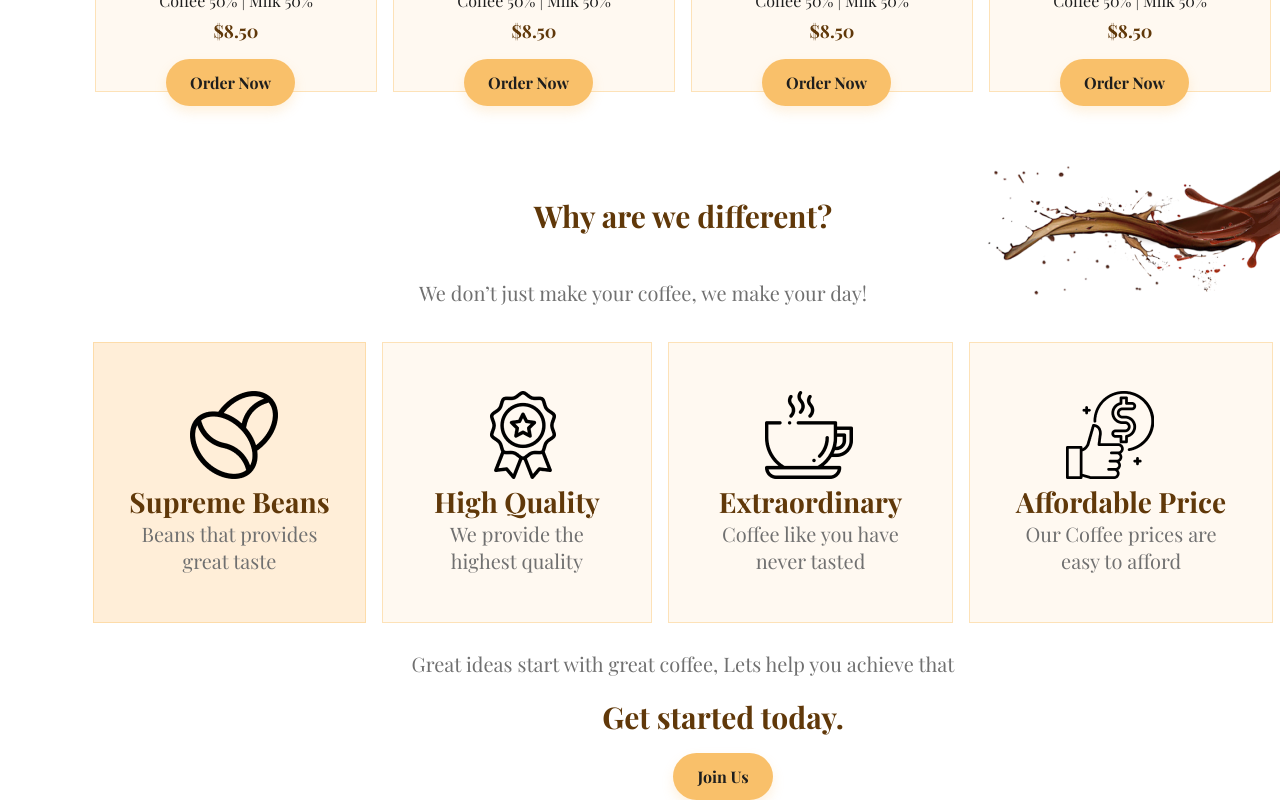
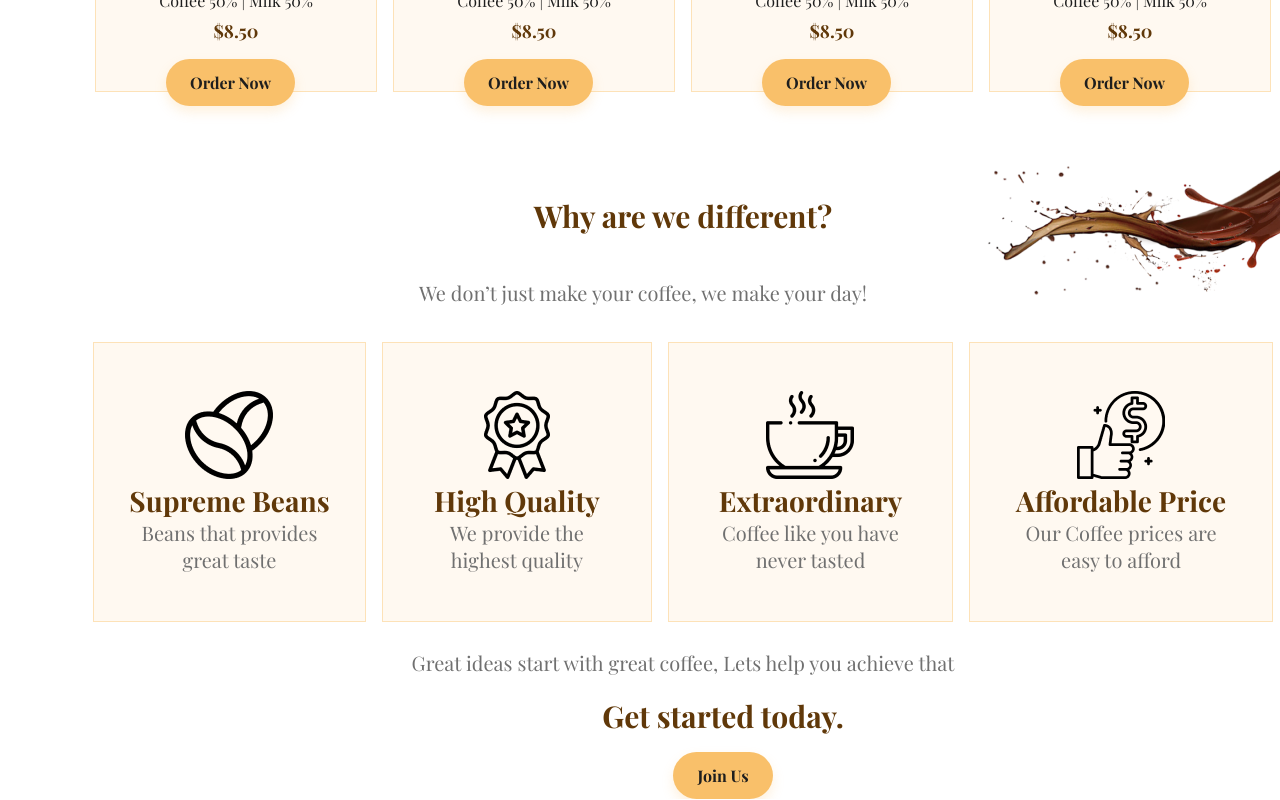
Before and after one commit to RonenTGreat/Bean-Scene-Coffee, a React (Vite) app: page / in a window 1280 px wide. Shown: the part 1860-2660 px from the top of the page. Built offline with nearby package versions, Linux system fonts and the light colour scheme; a web font is replaced by a local one.

Commit message:
added active state to button

```diff
--- a/src/components/Benefits/benefits.component.jsx
+++ b/src/components/Benefits/benefits.component.jsx
@@ -1,12 +1,25 @@
 import "./benefits.styles.css"
 
+import React, { useState } from "react";
+
 const Benefits = (props) => {
+
+
+    const [active, setActive] = useState(false);
+    const handleClick = () => {
+      setActive(!active);
+    }
+
     return (
-    <section className="benefits__container">
+      <button
+        className="benefits__container"
+        onClick={handleClick}
+        style={{ backgroundColor: active ? "#ffeed8" : "" }}
+      >
         <img className="benefits__container-img" src={props.img} alt="benefits" />
         <h3 className="benefits__container-header">{props.header}</h3>
         <p className="benefits__container-paragraph">{props.para}</p>
-    </section>
+      </button>
     );
   }
 
--- a/src/components/Benefits/benefits.styles.css
+++ b/src/components/Benefits/benefits.styles.css
@@ -4,12 +4,9 @@
   padding: 3rem 1rem;
 }
 
-.benefits__container:nth-child(1){
-  background-color: #ffeed8;
-}
-
-.benefits__container-img {
-  margin-left: 5rem;
+.benefits__container:hover{
+  cursor: pointer;
+  /* background-color: #ffeed8; */
 }
 
 .benefits__container-header {
```
Lines whose indentation alone changed are shown as unchanged.
